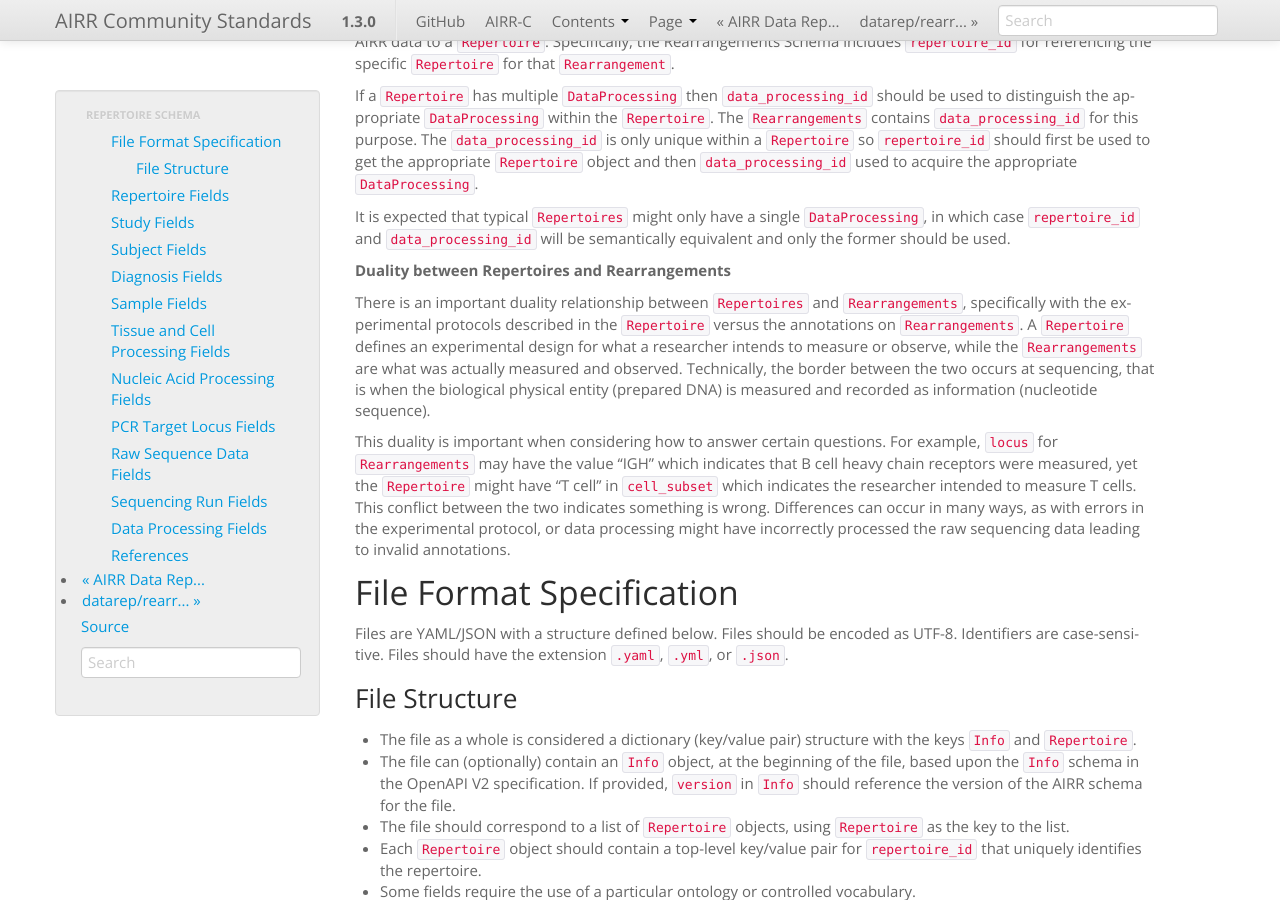
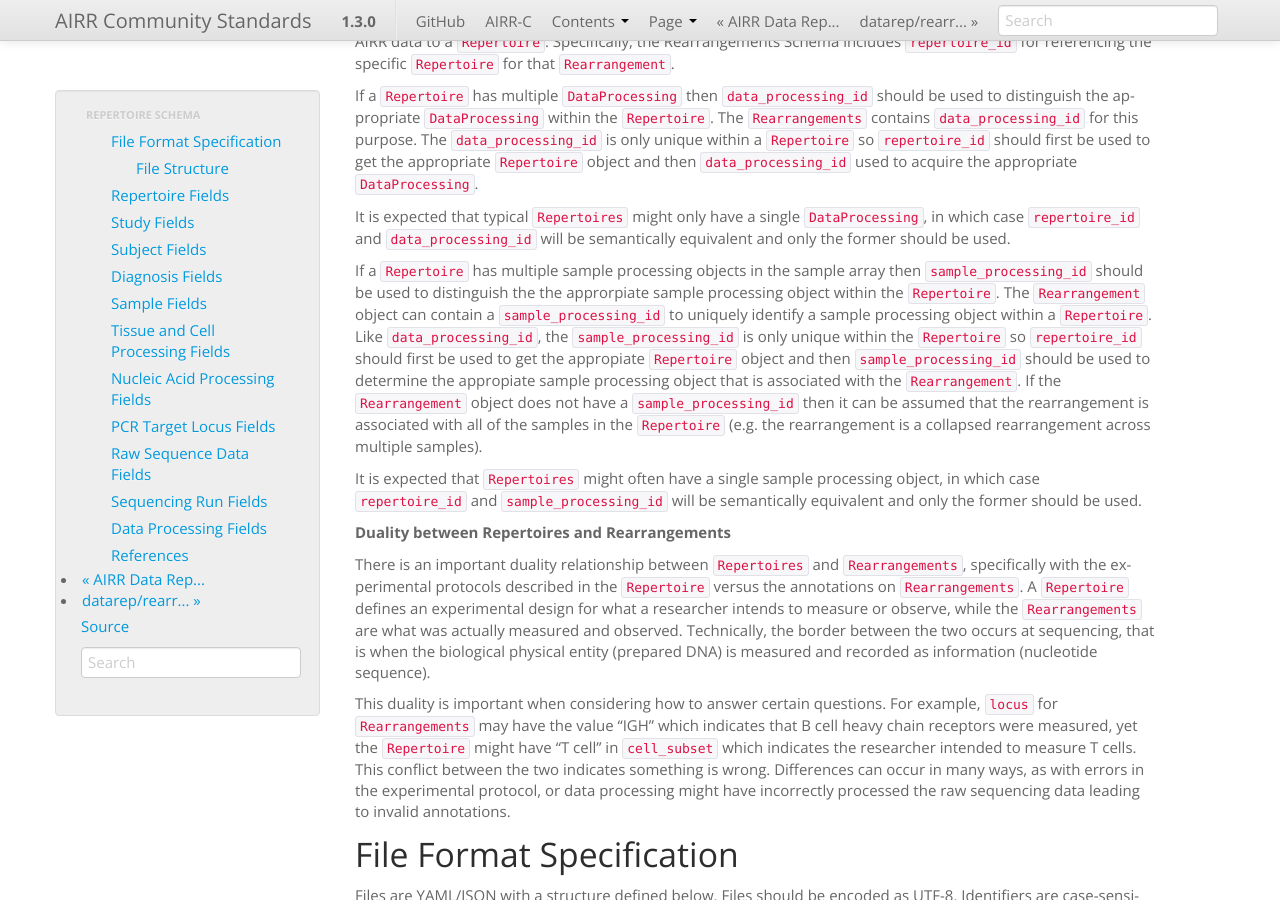
Before and after one commit to airr-community/airr-standards, a Sphinx documentation site: the page built from docs/datarep/metadata.rst, in a window 1280 px wide and 900 px high, scrolled down 1071 px. Built offline with Sphinx 7.4.7, drawn with Linux system fonts in a browser that asks for light colours; pages that are not in the unit, such as notebooks, are missing from menus.

Commit message:
Updated docs for sample_processing_id

```diff
--- a/docs/datarep/metadata.rst
+++ b/docs/datarep/metadata.rst
@@ -97,6 +97,25 @@ used to acquire the appropriate ``DataProcessing``.
 It is expected that typical ``Repertoires`` might only have a single
 ``DataProcessing``, in which case ``repertoire_id`` and
 ``data_processing_id`` will be semantically equivalent and only the
+former should be used.
+
+If a ``Repertoire`` has multiple sample processing objects in the sample
+array then ``sample_processing_id`` should be used to distinguish the
+the approrpiate sample processing object within the ``Repertoire``. The
+``Rearrangement`` object can contain a ``sample_processing_id`` to uniquely
+identify a sample processing object within a ``Repertoire``. Like
+``data_processing_id``, the ``sample_processing_id`` is only unique within
+the ``Repertoire`` so ``repertoire_id`` should first be used to get the
+appropiate ``Repertoire`` object and then ``sample_processing_id`` should
+be used to determine the appropiate sample processing object that is associated
+with the ``Rearrangement``. If the ``Rearrangement`` object does not have a
+``sample_processing_id`` then it can be assumed that the rearrangement is
+associated with all of the samples in the ``Repertoire`` (e.g. the rearrangement
+is a collapsed rearrangement across multiple samples).
+
+It is expected that  ``Repertoires`` might often have a single
+sample processing object, in which case ``repertoire_id`` and
+``sample_processing_id`` will be semantically equivalent and only the
 former should be used.
 
 **Duality between Repertoires and Rearrangements**
```
